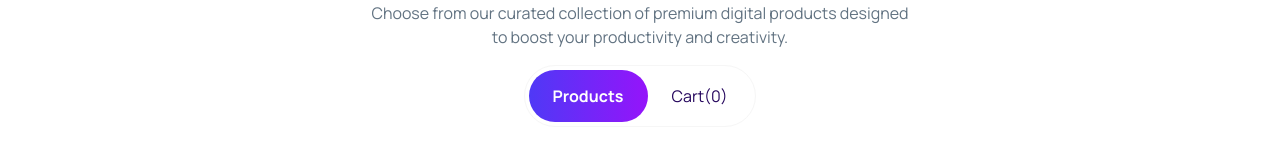
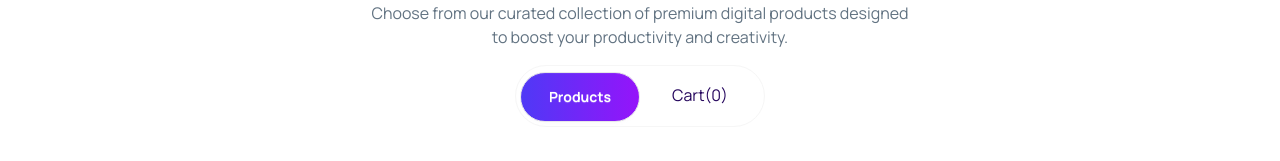
Before and after one commit to alfu-git/module-36-a-06, a React (Vite) app: page / in a window 1280 px wide. Shown: the part 1230-1391 px from the top of the page. Built offline with nearby package versions, Linux system fonts and the light colour scheme.

Commit message:
active tab buttons

```diff
--- a/src/Components/ToolsContainer/ToolsContainer.css
+++ b/src/Components/ToolsContainer/ToolsContainer.css
@@ -1,14 +1,12 @@
 .tab-active {
-  padding: 14px 24px;
-  background: linear-gradient(to right, #4F39F6, #9514FA);
+  background: linear-gradient(to right, #4f39f6, #9514fa);
   border-radius: 999px;
-  color: #FFFFFF;
+  color: #ffffff;
   font-weight: bold;
 }
 
 .tab-inactive {
-  padding: 14px 24px;
   background: transparent;
-  color: #25065D;
+  color: #25065d;
   font-weight: medium;
 }
--- a/src/Components/ToolsContainer/ToolsContainer.jsx
+++ b/src/Components/ToolsContainer/ToolsContainer.jsx
@@ -1,7 +1,13 @@
-import React from "react";
+import React, { useState } from "react";
 import "./ToolsContainer.css";
 
 const ToolsContainer = () => {
+  const [tabText, setTabText] = useState("products");
+
+  const handleTabBtn = (text) => {
+    setTabText(text);
+  };
+
   return (
     <section className="container mx-auto px-5 my-30">
       <div>
@@ -22,8 +28,23 @@ const ToolsContainer = () => {
           {/* tab btn */}
           <div className="flex justify-center">
             <div className="p-1 border border-[#F6F6F6] rounded-full max-w-fit">
-              <button className="tab-active">Products</button>
-              <button className="tab-inactive">
+              <button
+                onClick={() => handleTabBtn('products')}
+                className={`
+                  w-30 h-12.5
+                  ${tabText === "products" ? "btn tab-active" : "tab-inactive"}
+                  `}
+              >
+                Products
+              </button>
+
+              <button
+                onClick={() => handleTabBtn('cart')}
+                className={`
+                  w-30 h-12.5
+                  ${tabText === "cart" ? "btn tab-active" : "tab-inactive"}
+                  `}
+              >
                 Cart
                 <span>(0)</span>
               </button>
```
